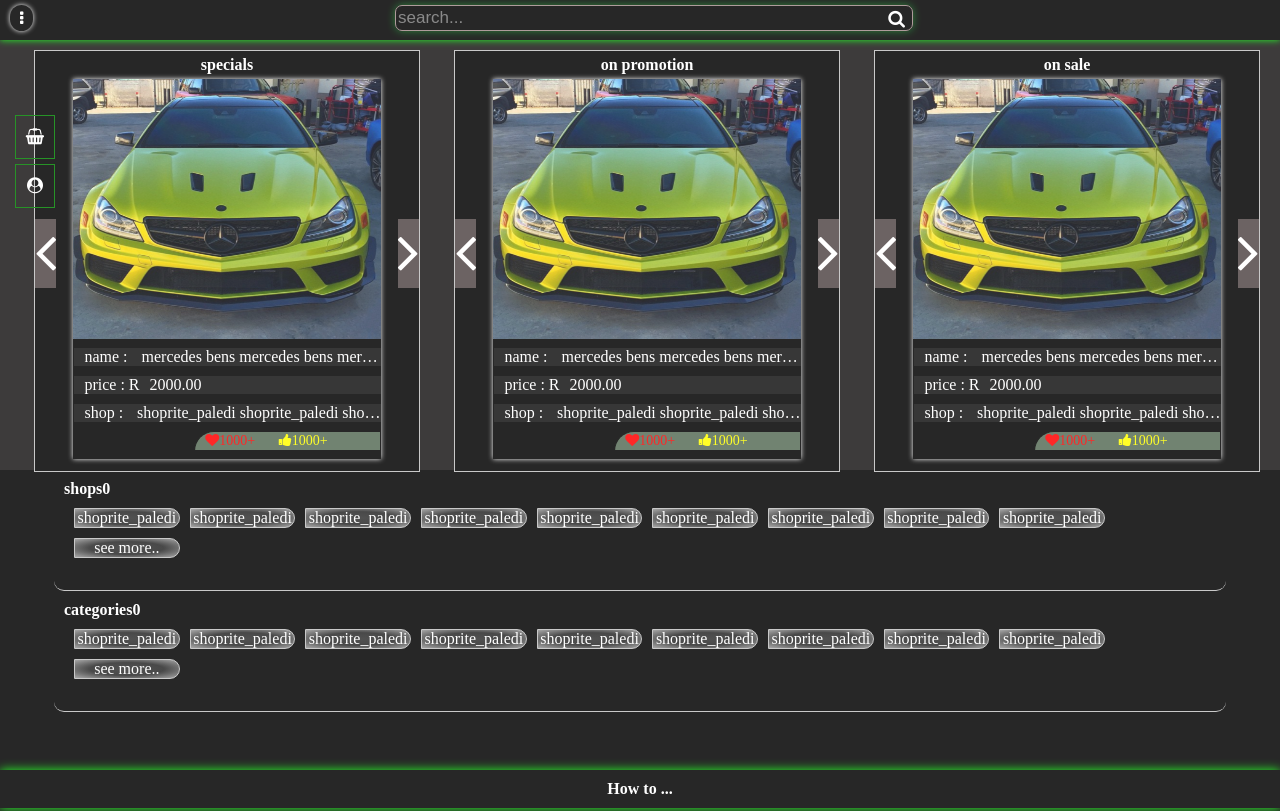
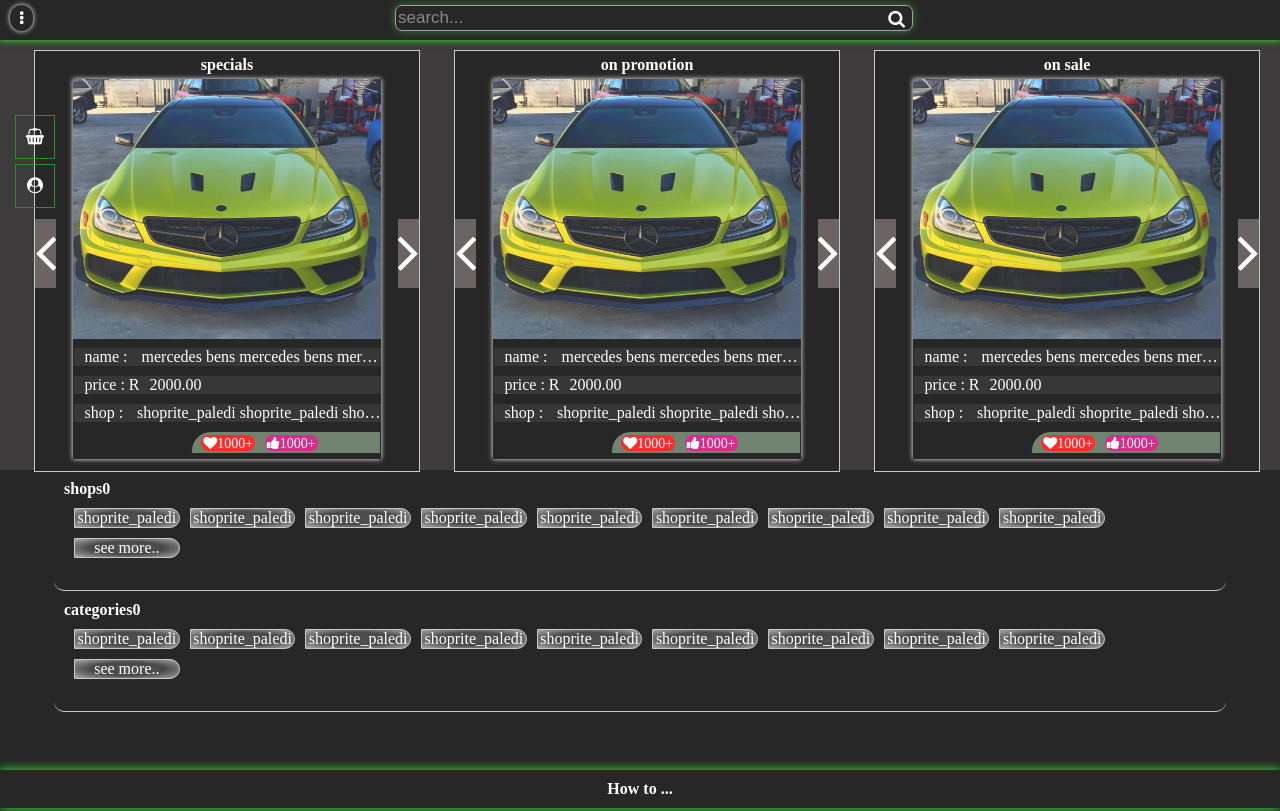
Before and after one commit to usermotema/madeeasy, a plain HTML site: page index.html in a window 1280 px wide. Shown: the top 811 px of the page. Drawn offline with nearby package versions, Linux system fonts and the light colour scheme.

Commit message:
Add files via upload

```diff
--- a/css/main.css
+++ b/css/main.css
@@ -324,12 +324,43 @@
     float: right;
     text-indent: 0;
     border-radius: 20px 0 0 0;
-    padding: 1px 0;
+    padding: 3px 0 1px 3px;
     overflow: visible;
     font-size: 14px;
 }
 
+.fa-heart{
+    padding:1px 2px;
+    border-radius: 10px;
+    background: rgb(253, 5, 5);
+    margin-left: 6px;
+    cursor: pointer;
+    color: white;
+}
 
+.fa-thumbs-up{
+    padding:1px 2px;
+    border-radius: 10px;
+    background: rgb(212, 4, 119);
+    margin-left: 6px;
+    cursor: pointer;
+    color: white;
+}
+
+
+
+.fa-heart:hover{
+
+    background: rgba(218, 10, 27, 0.76);
+    box-shadow: 0 0 5px lime;
+
+}
+
+.fa-thumbs-up:hover{
+
+    background: rgb(37, 169, 230);
+    box-shadow: 0 0 5px lime;
+}
 @media screen and (max-width:1095px){
     .carousel_divs{
         width: 29%;
```
Also changed, not shown: css/sales.css (+19 -1 lines).
